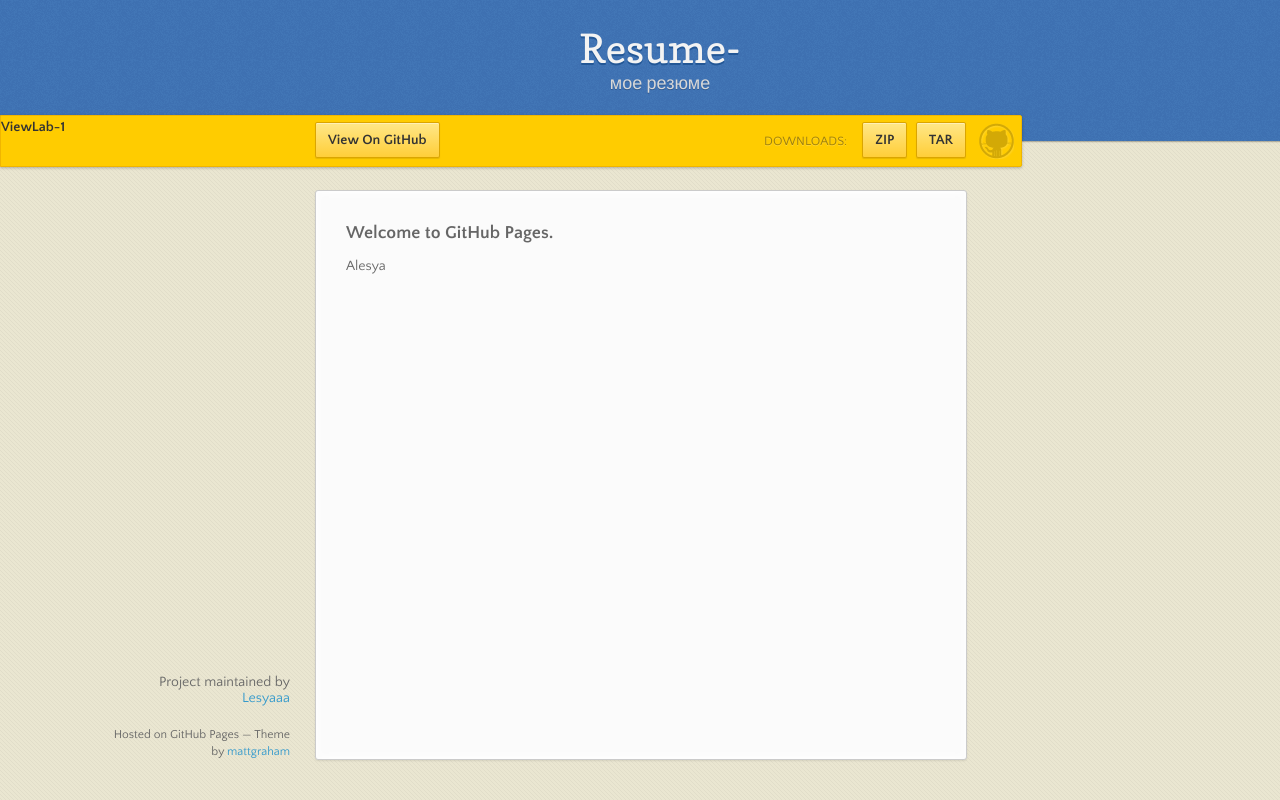
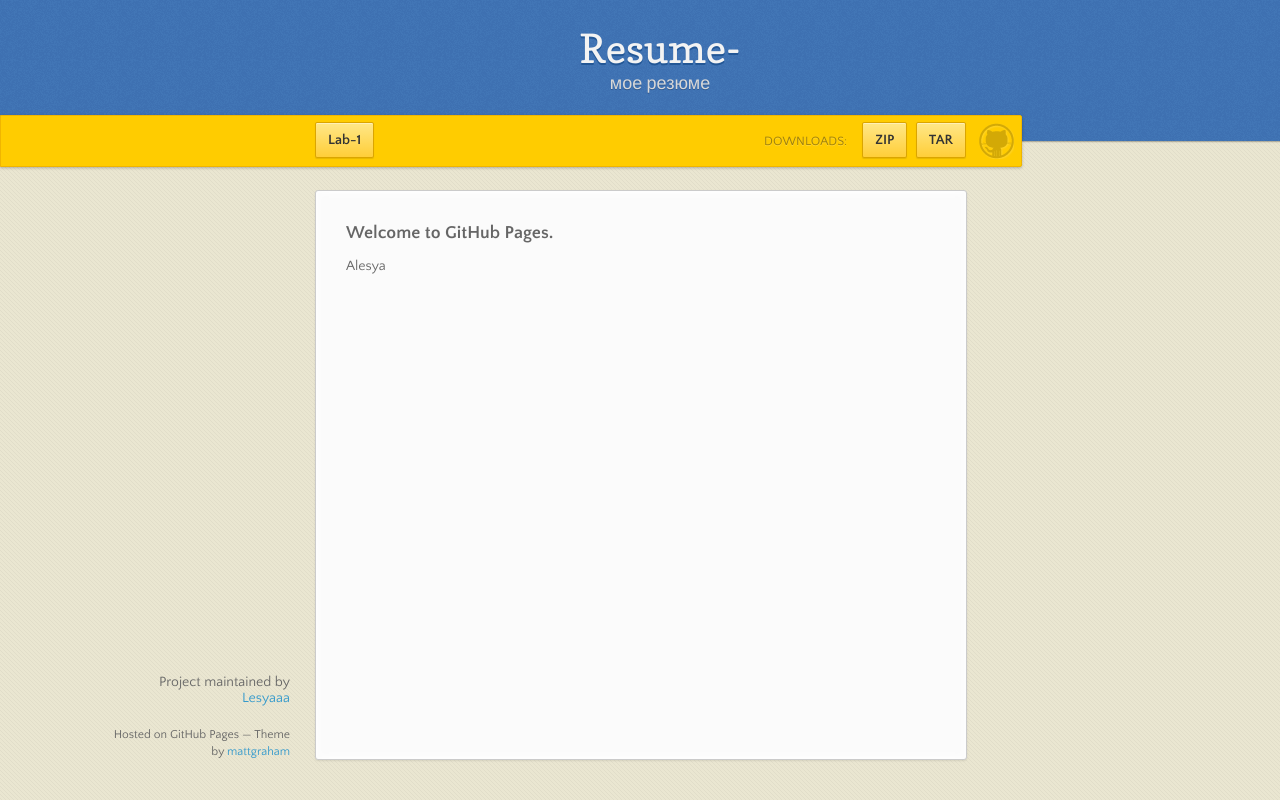
Before and after one commit to Lesyaaa/resume-, a plain HTML site: page index.html in a window 1280 px wide. Drawn offline with nearby package versions, Linux system fonts and the light colour scheme.

Commit message:
Update index.html

```diff
--- a/index.html
+++ b/index.html
@@ -23,8 +23,6 @@
 
       <div id="banner">
         <span id="logo"></span>
-        <a href="https://github.com/Lesyaaa/resume-" class="button fork"><strong>View On GitHub</strong></a
-        <a href="https://github.com/Lesyaaa/resume-" class="button fork"><strong>View</strong></a
         <a href="http://lesyaaa.github.io/Lab-1" class="button fork"><strong>Lab-1</strong></a>
         <div class="downloads">
           <span>Downloads:</span>
```
